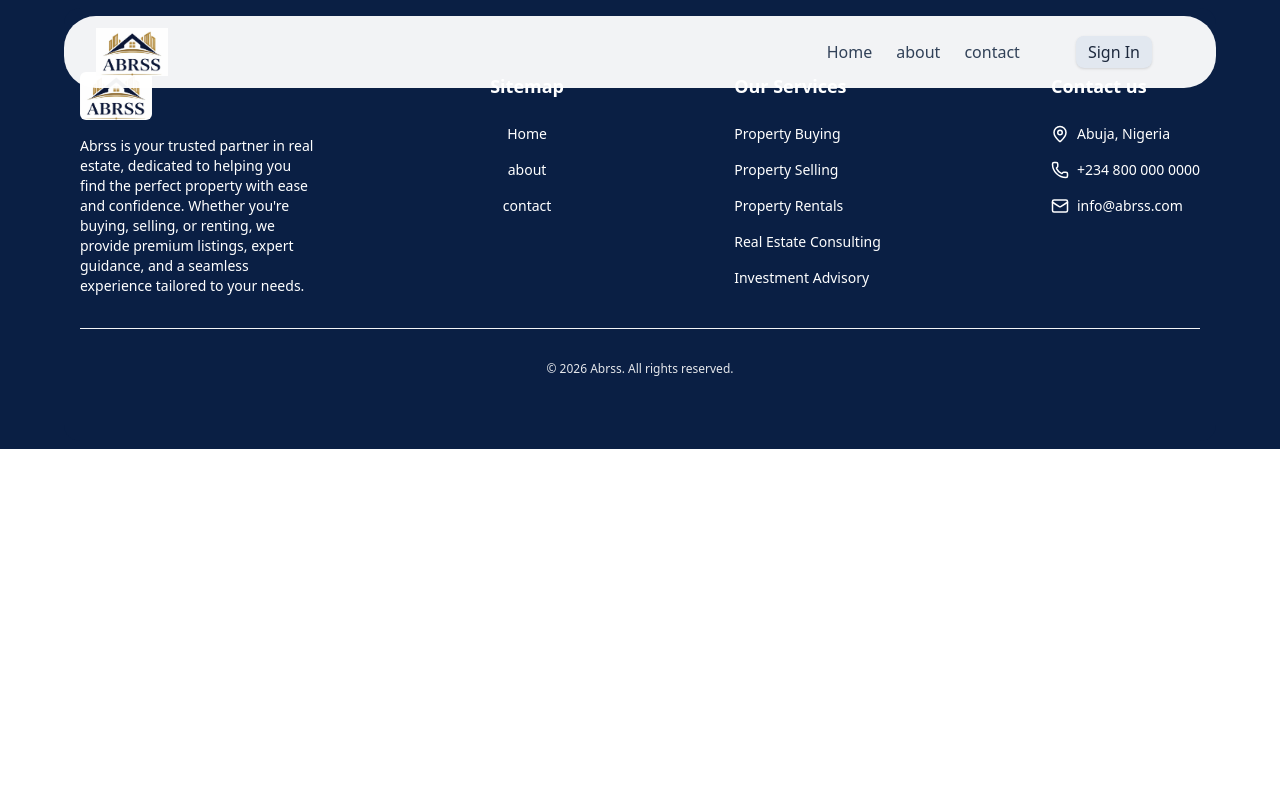
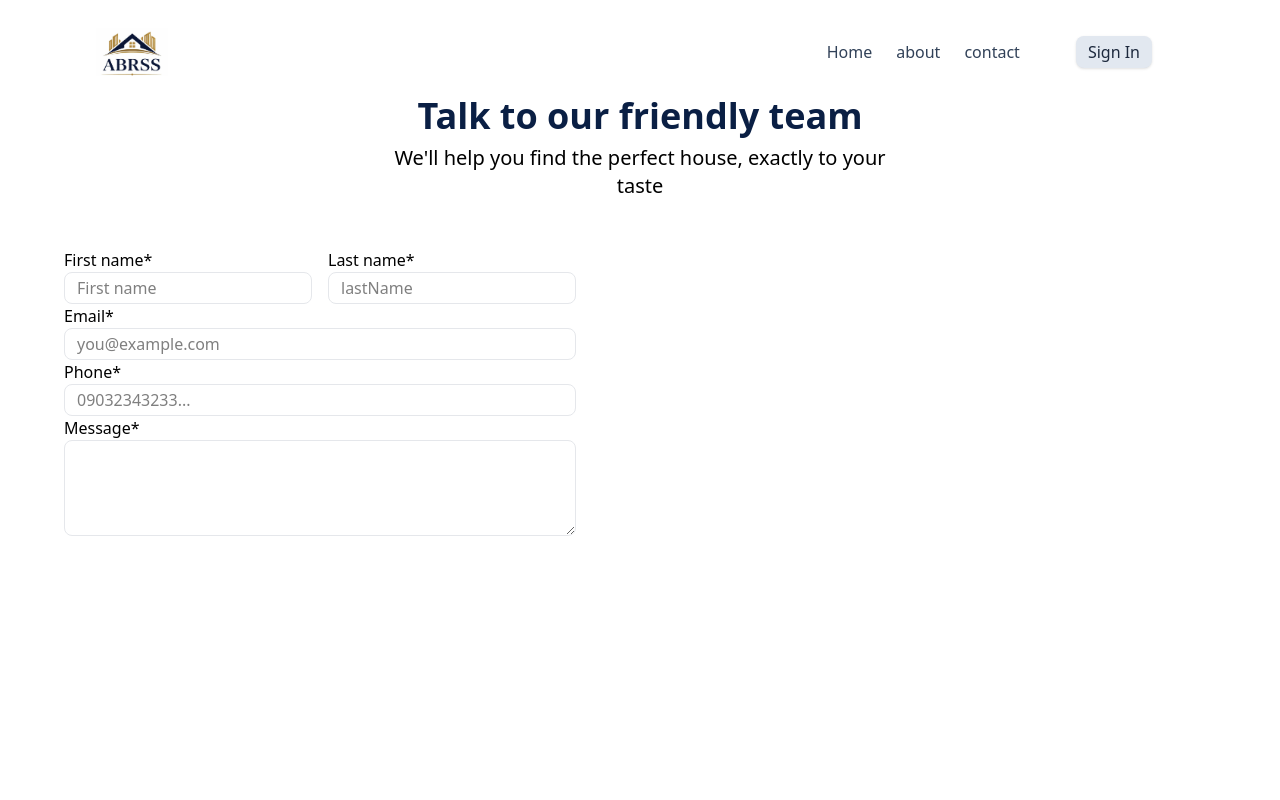
Before and after one commit to stpholise/mern-estate, a React (Vite) app in the folder client/: page /contact in a window 1280 px wide. Shown: the top 800 px of the page. Built offline with nearby package versions, Linux system fonts and the light colour scheme.

Commit message:
add cors orign opener policy header for google auth

```diff
--- a/client/src/App.jsx
+++ b/client/src/App.jsx
@@ -11,7 +11,7 @@ import CreateListing from "./pages/CreateListing";
 import Listing from "./pages/Listing";
 import Footer from "./components/layout/Footer";
 import { useLocation } from "react-router";
-
+import Contact from "./pages/Contact";
 const App = () => {
   const location = useLocation();
   const { pathname } = location;
@@ -25,6 +25,7 @@ const App = () => {
         <Route path="signup" element={<SignUp />} />
         <Route path="signin" element={<SignIn />} />
         <Route path="about" element={<About />} />
+        <Route path="contact" element={<Contact />} />
         <Route path="/listing/:listingId" element={<Listing />} />
         <Route element={<PrivateRoute />}>
           <Route path="profile" element={<Profile />} />
--- a/client/src/components/layout/Footer.jsx
+++ b/client/src/components/layout/Footer.jsx
@@ -35,7 +35,7 @@ const Footer = () => {
               <h4 className="text-lg font-semibold mb-2">Sitemap</h4>
               {navItems.map((item, index) => (
 
-                  <button type={"button"} onClick={() => navigate(`${item.url}`)} key={index}  className="text-sm">{item.title} </button>
+                  <button type={"button"} onClick={() => navigate(`${item.url}`)} key={index}  className="text-sm w-fit">{item.title} </button>
 
               ))}
             </div>
--- a/client/src/pages/Contact.jsx
+++ b/client/src/pages/Contact.jsx
@@ -1,8 +1,43 @@
-import React from 'react'
+
 
 const Contact = () => {
   return (
-    <div>Contact</div>
+    <div className='min-h-screen py-12'>
+        <div className=" max-w-lg mx-auto pt-12 text-center">
+            <h1 className=" text-4xl font-bold text-primary mb-2"> Talk to our friendly team</h1>
+            <p className=" text-xl "> We'll help you find the perfect house, exactly to your taste</p>
+        </div>
+        <div className=" max-w-6xl mx-auto grid lg:grid-cols-2 mt-12">
+
+           <form action="">
+            <div className=" max-w-lg">
+                <div className=" grid gap-4 lg:grid-cols-2">
+                    <div className="">
+                        <label htmlFor="fname">First name*</label>
+                        <input type="text" name="fname" id="fname" placeholder='First name' className="px-3 py-1 rounded-lg h-8 w-full ountline-none border border-gray-200" />
+                    </div>
+                    <div className="">
+                        <label htmlFor="lname">Last name*</label>
+                        <input type="text" name="lname" id="lname" placeholder='lastName' className="px-3 py-1 rounded-lg h-8 w-full ountline-none border border-gray-200" />
+                    </div>
+                </div>
+                    <div className="">
+                        <label htmlFor="email">Email*</label>
+                        <input type="text" name="email" id="email" placeholder='you@example.com' className="px-3 py-1 rounded-lg h-8 w-full ountline-none border border-gray-200" />
+                    </div>
+                    <div className="">
+                        <label htmlFor="phone">Phone*</label>
+                        <input type="text" name="phone" id="phone" placeholder='09032343233...' className="px-3 py-1 rounded-lg h-8 w-full ountline-none border border-gray-200" />
+                    </div>
+                    <div className="">
+                        <label htmlFor="message">Message*</label>
+                        <textarea type="text" name="message" id="message" placeholder='Leave us a message...' className="px-3 py-1 rounded-lg h-8 w-full ountline-none border border-gray-200 min-h-24" > </textarea>
+                    </div>
+
+            </div>
+           </form>
+        </div>
+    </div>
   )
 }
 
--- a/client/vite.config.js
+++ b/client/vite.config.js
@@ -8,6 +8,9 @@ export default defineConfig({
     proxy: {
       "/api": { target: "http://localhost:3000", secure: false },
     },
+    headers: {
+      "Cross-Origin-Opener-Policy": "same-origin-allow-popups",
+    },
   },
   plugins: [react(), tailwindcss()],
 });
```
Also changed, not shown: 1 other file (tests, documents, lock files or other folders).
